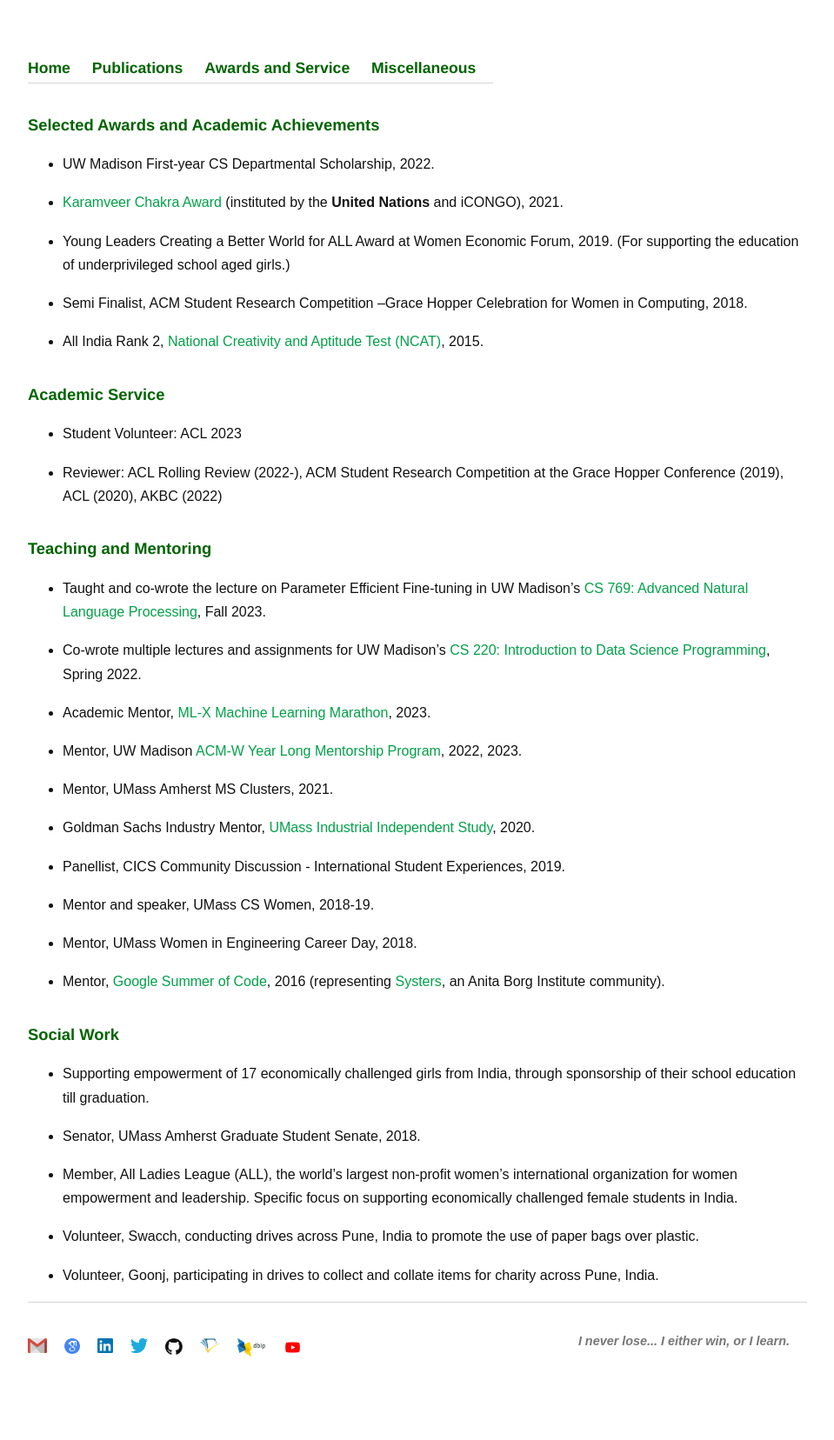
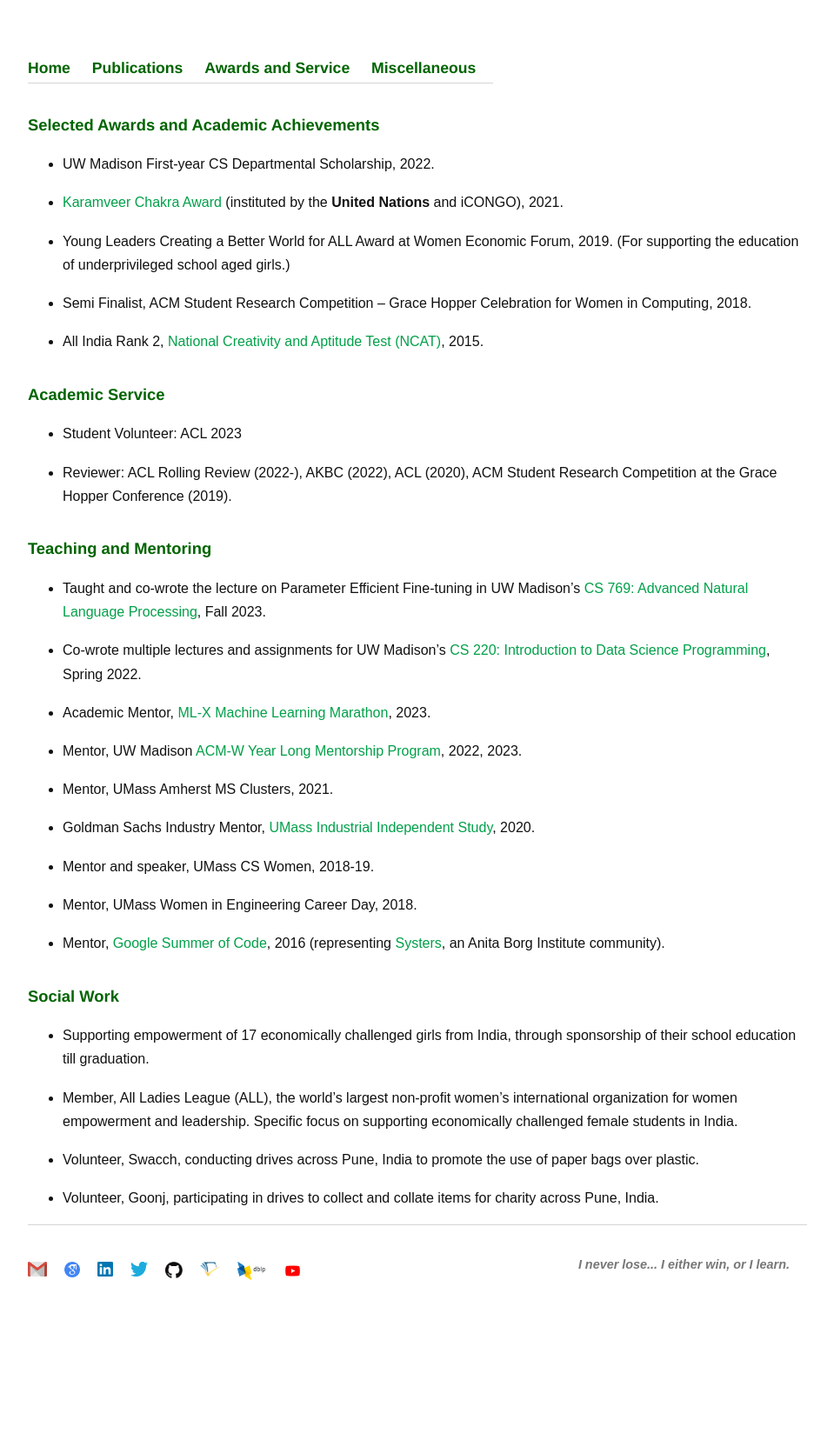
Before and after one commit to Uppaal/Uppaal.github.io, a Jekyll site: the page built from awards_service.html, in a window 1280 px wide. Shown: the whole page at 87% size, without its empty margins (160-1119 px from the left). Built offline with Jekyll 4.4.1, drawn with Linux system fonts in a browser that asks for light colours; after the commit the page ends 1568 px from its top, so only the background shows below that.

Commit message:
Update awards_service.html

```diff
--- a/awards_service.html
+++ b/awards_service.html
@@ -20,14 +20,14 @@ title: Awards and Service
   <li>UW Madison First-year CS Departmental Scholarship, 2022.</li>
   <li><a href="https://en.wikipedia.org/wiki/Karmaveer_Chakra_Award">Karamveer Chakra Award</a> (instituted by the <b>United Nations</b> and iCONGO), 2021. </li>
   <li>Young Leaders Creating a Better World for ALL Award at Women Economic Forum, 2019. (For supporting the education of underprivileged school aged girls.) </li>
-  <li>Semi Finalist, ACM Student Research Competition –Grace Hopper Celebration for Women in Computing, 2018.</li>
+  <li>Semi Finalist, ACM Student Research Competition – Grace Hopper Celebration for Women in Computing, 2018.</li>
   <li>All India Rank 2, <a href="http://ncat.co.in/">National Creativity and Aptitude Test (NCAT)</a>, 2015.</li>
 </ul>
 
 <h3>Academic Service</h3>
 <ul>
   <li>Student Volunteer: ACL 2023</li>
-  <li>Reviewer: ACL Rolling Review (2022-), ACM Student Research Competition at the Grace Hopper Conference (2019), ACL (2020), AKBC (2022)</li>
+  <li>Reviewer: ACL Rolling Review (2022-), AKBC (2022), ACL (2020), ACM Student Research Competition at the Grace Hopper Conference (2019).</li>
 </ul>
 
 <h3>Teaching and Mentoring</h3>
@@ -38,7 +38,6 @@ title: Awards and Service
   <li>Mentor, UW Madison <a href="https://wacm.cs.wisc.edu/">ACM-W Year Long Mentorship Program</a>, 2022, 2023.</li>
   <li>Mentor, UMass Amherst MS Clusters, 2021.</li>
   <li>Goldman Sachs Industry Mentor, <a href="https://ds.cs.umass.edu/industry/industry-mentorship-program">UMass Industrial Independent Study</a>, 2020.</li>
-  <li>Panellist, CICS Community Discussion - International Student Experiences, 2019.</li>
   <li>Mentor and speaker, UMass CS Women, 2018-19.</li>
   <li>Mentor, UMass Women in Engineering Career Day, 2018.</li>
   <li>Mentor, <a href="https://summerofcode.withgoogle.com/">Google Summer of Code</a>, 2016 (representing <a href="https://anitab.org/our-communities/systers/">Systers</a>, an Anita Borg Institute community).</li>
@@ -47,7 +46,6 @@ title: Awards and Service
 <h3>Social Work</h3>
 <ul>
   <li>Supporting empowerment of 17 economically challenged girls from India, through sponsorship of their school education till graduation.</li>
-  <li>Senator, UMass Amherst Graduate Student Senate, 2018.</li>
   <li>Member, All Ladies League (ALL), the world’s largest non-profit women’s international organization for women empowerment and leadership. Specific focus on supporting economically challenged female students in India.</li>
   <li>Volunteer, Swacch, conducting drives across Pune, India to promote the use of paper bags over plastic.</li>
   <li>Volunteer, Goonj, participating in drives to collect and collate items for charity across Pune, India.</li>
```
